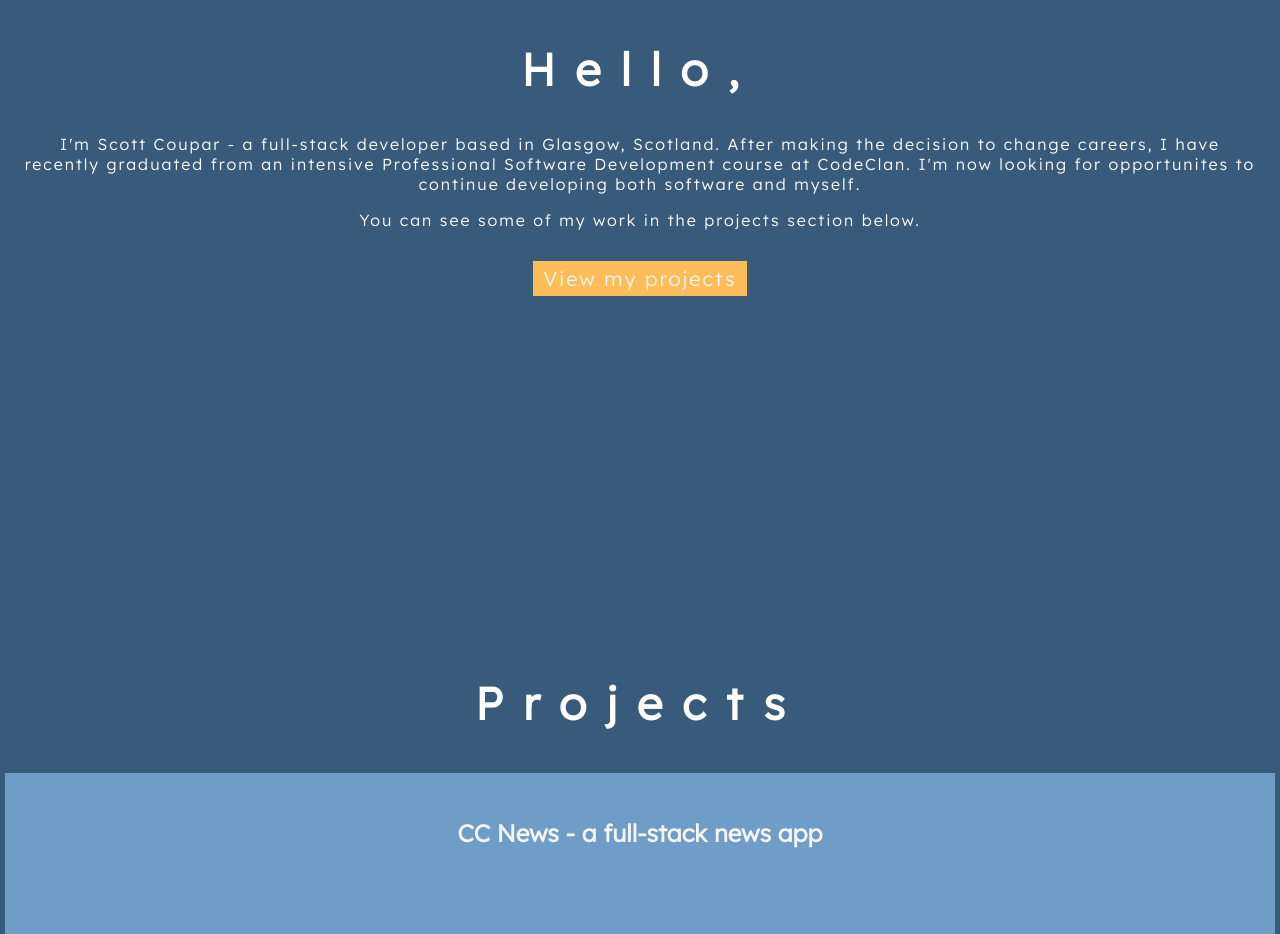
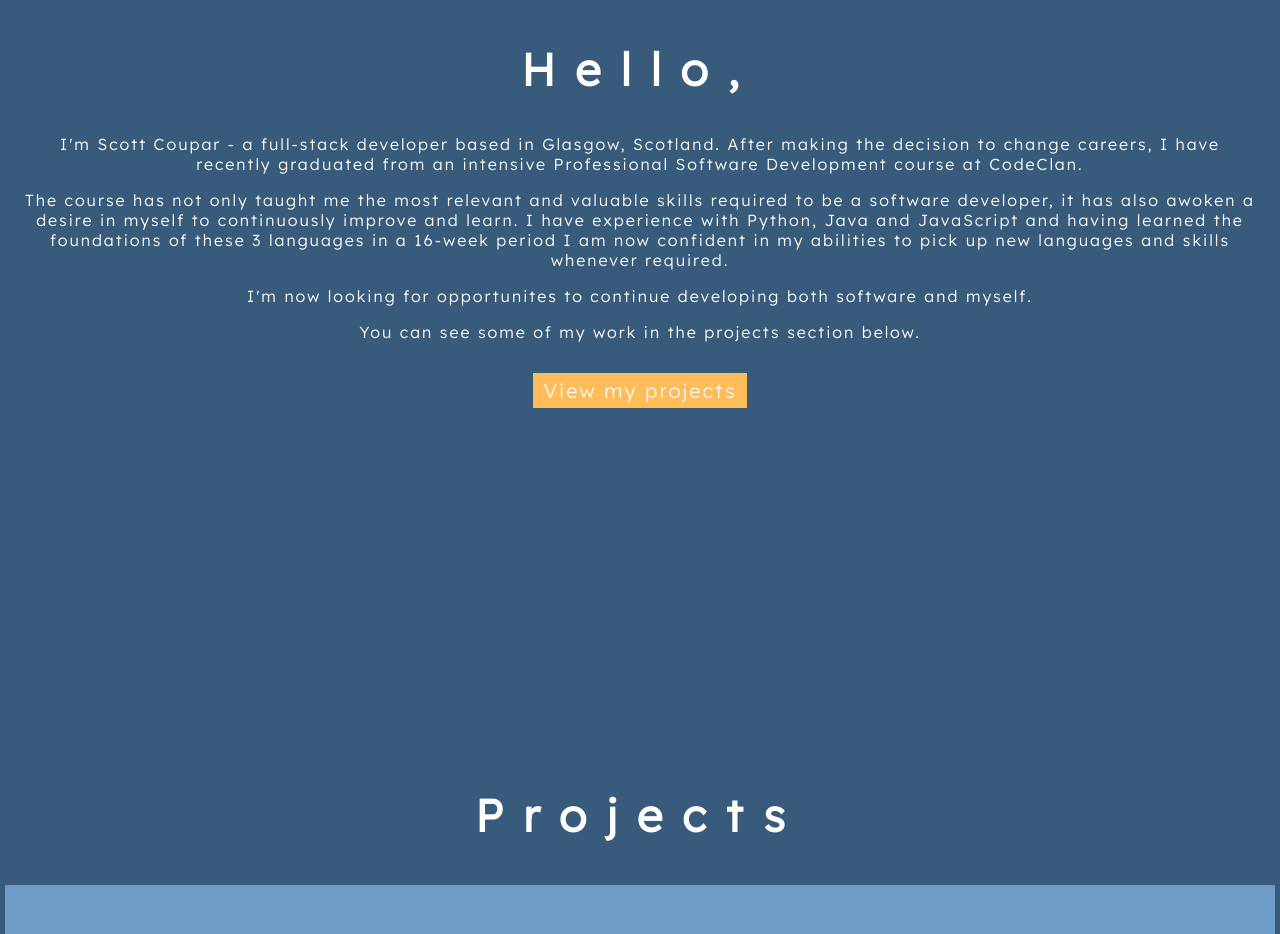
Before and after one commit to scoupar/portfolio, a React (Create React App) app: page / in a window 1280 px wide. Shown: the part 980-1914 px from the top of the page. Built offline with nearby package versions, Linux system fonts and the light colour scheme.

Commit message:
changed about

```diff
--- a/src/components/About.js
+++ b/src/components/About.js
@@ -11,7 +11,10 @@ const About = () => {
         <br></br>
         <h1 className = "title">Hello,</h1>
         <div className = "about-body">
-        <p>I'm Scott Coupar - a full-stack developer based in Glasgow, Scotland. After making the decision to change careers, I have recently graduated from an intensive Professional Software Development course at CodeClan. I'm now looking for opportunites to continue developing both software and myself.</p>
+        <p>I'm Scott Coupar - a full-stack developer based in Glasgow, Scotland. After making the decision to change careers, I have recently graduated from an intensive Professional Software Development course at CodeClan. </p>
+        <p>The course has not only taught me the most relevant and valuable skills required to be a software developer, it has also awoken a desire in myself to continuously improve and learn. I have experience with Python, Java and JavaScript and having learned the foundations of these 3 languages in a 16-week period I am now confident in my abilities to pick up new languages and skills whenever required.
+        </p>
+        <p>I'm now looking for opportunites to continue developing both software and myself.</p>
         <p>You can see some of my work in the projects section below.</p>
         <br></br>
         <NavHashLink smooth to = "/#projects"
```
